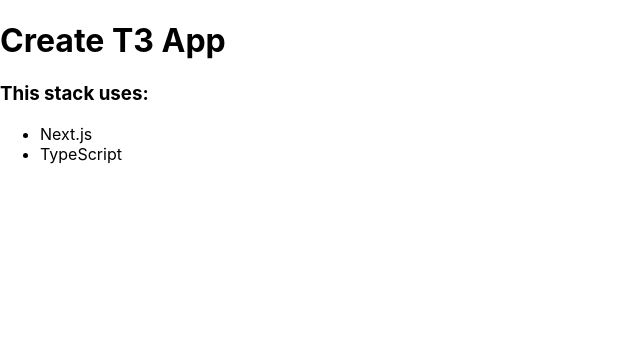
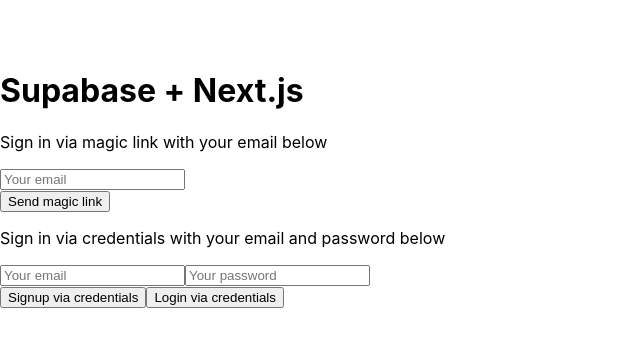
Before and after one commit to CS3219-AY2223S1/cs3219-project-ay2223s1-g42, a Next.js app in the folder frontend/: page / in a window 1280 px wide. Shown: the top 346 px of the page, without its empty margins (0-640 px from the left). Built offline with nearby package versions, Linux system fonts and the light colour scheme; no server answers.

Commit message:
feat: add supabase user login

```diff
--- a/frontend/package.json
+++ b/frontend/package.json
@@ -10,6 +10,7 @@
   },
   "dependencies": {
     "@monaco-editor/react": "^4.4.5",
+    "@supabase/supabase-js": "^2.0.0-rc.8",
     "@tanstack/react-query": "^4.2.3",
     "next": "^12.2.5",
     "react": "^18.2.0",
--- /dev/null
+++ b/frontend/src/components/account.tsx
@@ -0,0 +1,129 @@
+import { useState, useEffect } from "react";
+
+import { supabase } from "src/lib/supabaseClient";
+
+export default function Account({ session }) {
+  const [loading, setLoading] = useState(true);
+  const [username, setUsername] = useState(null);
+  const [website, setWebsite] = useState(null);
+  const [avatar_url, setAvatarUrl] = useState(null);
+
+  useEffect(() => {
+    getProfile();
+  }, [session]);
+
+  async function getCurrentUser() {
+    const {
+      data: { session },
+      error,
+    } = await supabase.auth.getSession();
+
+    if (error) {
+      throw error;
+    }
+
+    if (!session?.user) {
+      throw new Error("User not logged in");
+    }
+
+    return session.user;
+  }
+
+  async function getProfile() {
+    try {
+      setLoading(true);
+      const user = await getCurrentUser();
+
+      let { data, error, status } = await supabase
+        .from("profiles")
+        .select(`username, website, avatar_url`)
+        .eq("id", user.id)
+        .single();
+
+      if (error && status !== 406) {
+        throw error;
+      }
+
+      if (data) {
+        setUsername(data.username);
+        setWebsite(data.website);
+        setAvatarUrl(data.avatar_url);
+      }
+    } catch (error) {
+      alert(error.message);
+    } finally {
+      setLoading(false);
+    }
+  }
+
+  async function updateProfile({ username, website, avatar_url }) {
+    try {
+      setLoading(true);
+      const user = await getCurrentUser();
+
+      const updates = {
+        id: user.id,
+        username,
+        website,
+        avatar_url,
+        updated_at: new Date(),
+      };
+
+      let { error } = await supabase.from("profiles").upsert(updates);
+
+      if (error) {
+        throw error;
+      }
+    } catch (error) {
+      alert(error.message);
+    } finally {
+      setLoading(false);
+    }
+  }
+
+  return (
+    <div className="form-widget">
+      <div>
+        <label htmlFor="email">Email</label>
+        <input id="email" type="text" value={session.user.email} disabled />
+      </div>
+      <div>
+        <label htmlFor="username">Name</label>
+        <input
+          id="username"
+          type="text"
+          value={username || ""}
+          onChange={(e) => setUsername(e.target.value)}
+        />
+      </div>
+      <div>
+        <label htmlFor="website">Website</label>
+        <input
+          id="website"
+          type="website"
+          value={website || ""}
+          onChange={(e) => setWebsite(e.target.value)}
+        />
+      </div>
+
+      <div>
+        <button
+          className="button primary block"
+          onClick={() => updateProfile({ username, website, avatar_url })}
+          disabled={loading}
+        >
+          {loading ? "Loading ..." : "Update"}
+        </button>
+      </div>
+
+      <div>
+        <button
+          className="button block"
+          onClick={() => supabase.auth.signOut()}
+        >
+          Sign Out
+        </button>
+      </div>
+    </div>
+  );
+}
--- /dev/null
+++ b/frontend/src/components/auth.tsx
@@ -0,0 +1,137 @@
+import { useState } from "react";
+
+import { supabase } from "@/lib/supabaseClient";
+
+export default function Auth() {
+  const [loading, setLoading] = useState(false);
+  const [email, setEmail] = useState("");
+  const [password, setPassword] = useState("");
+
+  const handleMagicLogin = async (email: string) => {
+    try {
+      setLoading(true);
+      const { error } = await supabase.auth.signInWithOtp({ email });
+      if (error) throw error;
+      alert("Check your email for the login link!");
+    } catch (error: any) {
+      alert(error.error_description || error.message);
+    } finally {
+      setLoading(false);
+    }
+  };
+
+  const handleCredentialSignup = async (email: string, password: string) => {
+    try {
+      setLoading(true);
+      const {
+        data: { user, session },
+        error,
+      } = await supabase.auth.signUp({
+        email,
+        password,
+      });
+      if (error) throw error;
+      console.log({ user, session });
+    } catch (error: any) {
+      alert(error.error_description || error.message);
+    } finally {
+      setLoading(false);
+    }
+  };
+
+  const handleCredentialLogin = async (email: string, password: string) => {
+    try {
+      setLoading(true);
+      const {
+        data: { user, session },
+        error,
+      } = await supabase.auth.signInWithPassword({
+        email,
+        password,
+      });
+      if (error) throw error;
+      console.log({ user, session });
+    } catch (error: any) {
+      alert(error.error_description || error.message);
+    } finally {
+      setLoading(false);
+    }
+  };
+
+  return (
+    <div className="row flex-center flex">
+      <div className="col-6 form-widget">
+        <h1 className="header">Supabase + Next.js</h1>
+        <div>
+          <p className="description">
+            Sign in via magic link with your email below
+          </p>
+          <div>
+            <input
+              className="inputField"
+              type="email"
+              placeholder="Your email"
+              value={email}
+              onChange={(e) => setEmail(e.target.value)}
+            />
+          </div>
+          <div>
+            <button
+              onClick={(e) => {
+                e.preventDefault();
+                handleMagicLogin(email);
+              }}
+              className="button block"
+              disabled={loading}
+            >
+              <span>{loading ? "Loading" : "Send magic link"}</span>
+            </button>
+          </div>
+        </div>
+        <div>
+          <p className="description">
+            Sign in via credentials with your email and password below
+          </p>
+          <div>
+            <input
+              className="inputField"
+              type="email"
+              placeholder="Your email"
+              value={email}
+              onChange={(e) => setEmail(e.target.value)}
+            />
+            <input
+              className="inputField"
+              type="password"
+              placeholder="Your password"
+              value={password}
+              onChange={(e) => setPassword(e.target.value)}
+            />
+          </div>
+          <div>
+            <button
+              onClick={(e) => {
+                e.preventDefault();
+                handleCredentialSignup(email, password);
+              }}
+              className="button block"
+              disabled={loading}
+            >
+              <span>{loading ? "Loading" : "Signup via credentials"}</span>
+            </button>
+            <button
+              onClick={(e) => {
+                e.preventDefault();
+                handleCredentialLogin(email, password);
+              }}
+              className="button block"
+              disabled={loading}
+            >
+              <span>{loading ? "Loading" : "Login via credentials"}</span>
+            </button>
+          </div>
+        </div>
+      </div>
+    </div>
+  );
+}
--- a/frontend/src/env/schema.mjs
+++ b/frontend/src/env/schema.mjs
@@ -15,7 +15,8 @@
  * To expose them to the client, prefix them with `NEXT_PUBLIC_`.
  */
 export const clientSchema = z.object({
-  // NEXT_PUBLIC_BAR: z.string(),
+  NEXT_PUBLIC_SUPABASE_URL: z.string(),
+  NEXT_PUBLIC_SUPABASE_ANON_KEY: z.string(),
 });
 
 /**
@@ -26,4 +27,6 @@
  */
 export const clientEnv = {
   // NEXT_PUBLIC_BAR: process.env.NEXT_PUBLIC_BAR,
+  NEXT_PUBLIC_SUPABASE_URL: process.env.NEXT_PUBLIC_SUPABASE_URL,
+  NEXT_PUBLIC_SUPABASE_ANON_KEY: process.env.NEXT_PUBLIC_SUPABASE_ANON_KEY,
 };
--- /dev/null
+++ b/frontend/src/lib/supabaseClient.ts
@@ -0,0 +1,7 @@
+import { createClient } from "@supabase/supabase-js";
+import { env } from "../env/client.mjs";
+
+const supabaseUrl = env.NEXT_PUBLIC_SUPABASE_URL;
+const supabaseAnonKey = env.NEXT_PUBLIC_SUPABASE_ANON_KEY;
+
+export const supabase = createClient(supabaseUrl, supabaseAnonKey);
--- a/frontend/src/pages/index.tsx
+++ b/frontend/src/pages/index.tsx
@@ -1,41 +1,54 @@
-import type { NextPage } from "next";
-import Head from "next/head";
+import { useState, useEffect } from "react";
+import { Session } from "@supabase/supabase-js";
 
-const Home: NextPage = () => {
+import { supabase } from "@/lib/supabaseClient";
+import Auth from "@/components/auth";
+import Account from "@/components/account";
+
+export default function Home() {
+  const [isLoading, setIsLoading] = useState<boolean>(true);
+  const [session, setSession] = useState<Session | null>(null);
+
+  useEffect(() => {
+    let mounted = true;
+
+    async function getInitialSession() {
+      const {
+        data: { session },
+      } = await supabase.auth.getSession();
+
+      // only update the react state if the component is still mounted
+      if (mounted) {
+        if (session) {
+          setSession(session);
+        }
+
+        setIsLoading(false);
+      }
+    }
+
+    getInitialSession();
+
+    const {
+      data: { subscription },
+    } = supabase.auth.onAuthStateChange((_event, session) => {
+      setSession(session);
+    });
+
+    return () => {
+      mounted = false;
+
+      subscription?.unsubscribe();
+    };
+  }, []);
+
   return (
-    <>
-      <Head>
-        <title>Create T3 App</title>
-        <meta name="description" content="Generated by create-t3-app" />
-        <link rel="icon" href="/favicon.ico" />
-      </Head>
-      <div>
-        <h1>
-          Create <span>T3</span> App
-        </h1>
-
-        <div>
-          <h3>This stack uses:</h3>
-          <ul>
-            <li>
-              <a href="https://nextjs.org" target="_blank" rel="noreferrer">
-                Next.js
-              </a>
-            </li>
-            <li>
-              <a
-                href="https://typescriptlang.org"
-                target="_blank"
-                rel="noreferrer"
-              >
-                TypeScript
-              </a>
-            </li>
-          </ul>
-        </div>
-      </div>
-    </>
+    <div className="container" style={{ padding: "50px 0 100px 0" }}>
+      {!session ? (
+        <Auth />
+      ) : (
+        <Account key={session.user.id} session={session} />
+      )}
+    </div>
   );
-};
-
-export default Home;
+}
--- a/frontend/tsconfig.json
+++ b/frontend/tsconfig.json
@@ -1,11 +1,16 @@
 {
   "compilerOptions": {
+    "baseUrl": ".",
+    "paths": {
+      "@/*": ["./src/*"]
+    },
     "target": "es5",
     "lib": ["dom", "dom.iterable", "esnext"],
     "allowJs": true,
     "skipLibCheck": true,
     "strict": true,
     "forceConsistentCasingInFileNames": true,
+    "allowSyntheticDefaultImports": true,
     "noEmit": true,
     "esModuleInterop": true,
     "module": "esnext",
```
Also changed, not shown: frontend/src/components/avatar.tsx (added, +90 -0 lines).
